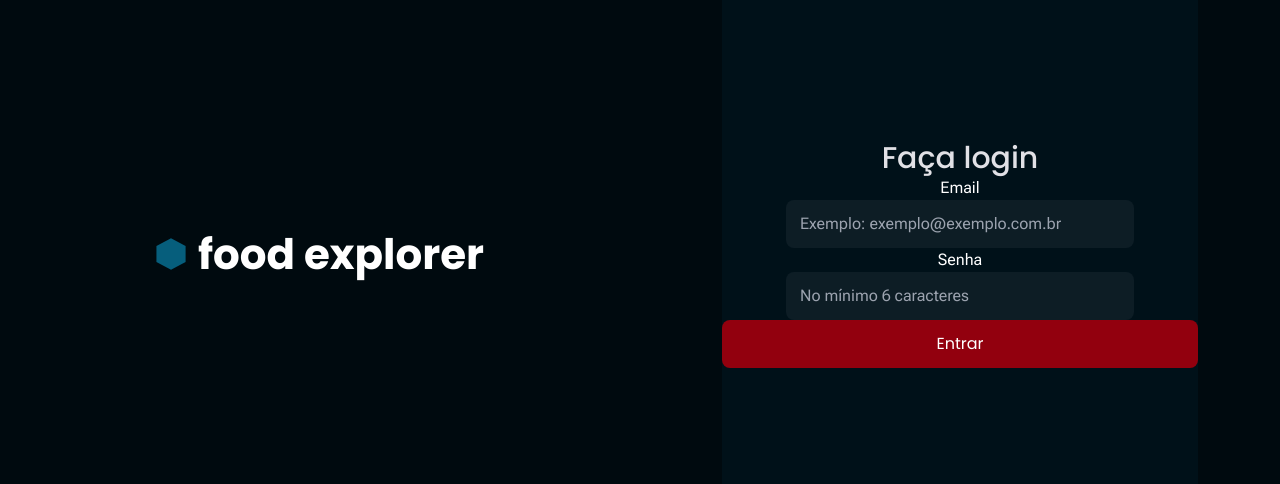
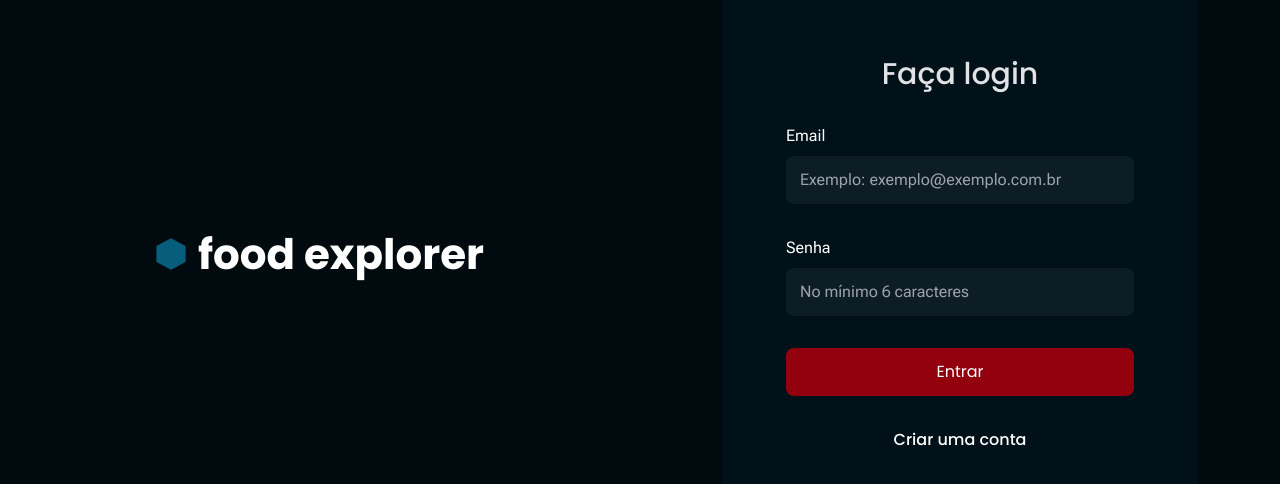
Before and after one commit to wenblack/food-explorer-next-tailwind-ts, a Next.js app: page /login in a window 1280 px wide. Shown: the part 146-630 px from the top of the page. Built offline with nearby package versions, Linux system fonts and the light colour scheme.

Commit message:
➕ Create Login Page ➕

```diff
--- a/src/components/Button/index.tsx
+++ b/src/components/Button/index.tsx
@@ -23,7 +23,7 @@ export function Button({number, order, value}:ButtonProps){
         )
     }
     return(
-            <button className={`flex  h-12 hover:opacity-80 w-full items-center bg-bgbutton gap-3 rounded-lg justify-center py-[14px] bg-redButton ${poppins.className}`}>
+            <button className={`flex  h-12 hover:opacity-80 w-[80vw]  max-w-[348px]  items-center bg-bgbutton gap-3 rounded-lg justify-center py-[14px] bg-redButton ${poppins.className}`}>
                 <span>
                     {value}
                 </span>
--- a/src/components/Input/index.tsx
+++ b/src/components/Input/index.tsx
@@ -3,13 +3,15 @@ interface inputProps{
     label: string
 }
 
+const id = String(Math.floor(Math.random() * 100))
+
 export function Input ({value, label}:inputProps){
     return(
-        <>
+        <div className="flex flex-col gap-2 ">
             <label htmlFor="form">{label}</label>
-            <form id="form" name="form" action="" className="flex font-normal w-[70vw]  max-w-[348px] h-12 bg-bgForm gap-3 rounded-lg pl-[14px]">
-                <input autoFocus autoComplete="email" className="bg-transparent w-full outline-none font-normal text-base " placeholder={value}></input>
+            <form id={id} name={id}  className="flex  focus-within:ring-1 ring-white font-normal w-[80vw]  max-w-[348px] h-12 bg-bgForm gap-3 rounded-lg pl-[14px]">
+                <input className="bg-transparent  w-full outline-none font-normal text-base " placeholder={value}></input>
             </form>
-        </>
+        </div >
     )
 }
--- a/src/pages/login/index.tsx
+++ b/src/pages/login/index.tsx
@@ -1,26 +1,44 @@
 import { Logo } from '@/components/Logo'
-import { Roboto_Flex, Poppins } from 'next/font/google'
+import { Roboto_Flex } from 'next/font/google'
+import { Poppins } from 'next/font/google'
 import { Input } from '@/components/Input'
 import { Heading } from '@/components/Heading'
 import { Button } from '@/components/Button'
+import Link from 'next/link'
 
 const roboto = Roboto_Flex({ subsets: ['latin'] })
-const poppins = Poppins({ subsets: ['latin'] , weight:['700','600']})
+const poppins = Poppins({ subsets: ['latin'] , weight:['700','600','500']})
 
 export default function Login() {
   return (
-      <main className={`min-h-screen overflow-hidden h-fulll grid md:grid-cols-2 lg:grid-cols-2 sm:grid-cols-1 w-screen bg-bgPrimary  ${roboto.className}`}>
-       <div className='hidden  bg-bgPrimary text-white md:grid  lg:grid md:h-[100vh] items-center justify-center'>
+      <main className={`min-h-screen sm:overflow-auto md:flex-col md:flex md:justify-evenly lg:overflow-hidden lg:grid  h-fulll grid md:grid-cols-2 lg:grid-cols-2  w-screen bg-bgPrimary  ${roboto.className}`}>
+       {/* Logo Column(Desktop)*/}
+       <div className='hidden md:flex bg-bgPrimary text-white   lg:grid md:h-full items-center justify-center'>
         <span className={`flex items-center gap-3 text-[42px] font-bold ${poppins.className}`}>
         <Logo></Logo>
         </span>
        </div>
-       <div className=' text-white grid h-[100vh] items-center justify-center'>
-        <div className=' flex flex-col items-center justify-center h-[100vh] w-[80vw] max-h-[540px] max-w-[476px] bg-bgContentForm rounded-lg'>
+        {/* Form Column */}
+       <div className=' text-white md:h-full  grid h-[100vh] items-center justify-center bg-bgPrimary'>
+         {/* Desktop Version*/}
+        <div className=' hidden md:flex lg:flex flex-col  items-center justify-center h-[100vh] w-[100vw] max-h-[540px] md:min-h-[540px] max-w-[476px] md:m-8 bg-bgContentForm rounded-lg'>
           <Heading h1 value='Faça login' ></Heading>
-          <Input value='Exemplo: exemplo@exemplo.com.br' label='Email' />
+          <div className='w-[348px] mt-8 flex flex-col gap-8 '>
+             <Input value='Exemplo: exemplo@exemplo.com.br' label='Email' />
           <Input value='No mínimo 6 caracteres' label='Senha' />
           <Button value='Entrar' />
+          </div>
+          <Link className={`${poppins.className} hover:opacity-70  font-medium mt-8`} href={'#'}>Criar uma conta</Link>
+        </div>
+        {/* Mobile version*/}
+        <div className=' flex md:hidden sm:flex  lg:hidden flex-col  items-center justify-center h-[100vh] w-[100vw] sm:min-h-[540px] md:max-w-[476px]  bg-bgContentForm rounded-lg'>
+          <Heading h1 value='Faça login' ></Heading>
+          <div className='w-[348px] justify-center items-center mt-8 flex flex-col gap-8 '>
+            <Input value='Exemplo: exemplo@exemplo.com.br' label='Email' />
+            <Input value='No mínimo 6 caracteres' label='Senha' />
+            <Button value='Entrar' />
+          </div>
+          <Link className={`${poppins.className} hover:opacity-70  font-medium mt-8`} href={'#'}>Criar uma conta</Link>
         </div>
        </div>
       </main>
```
